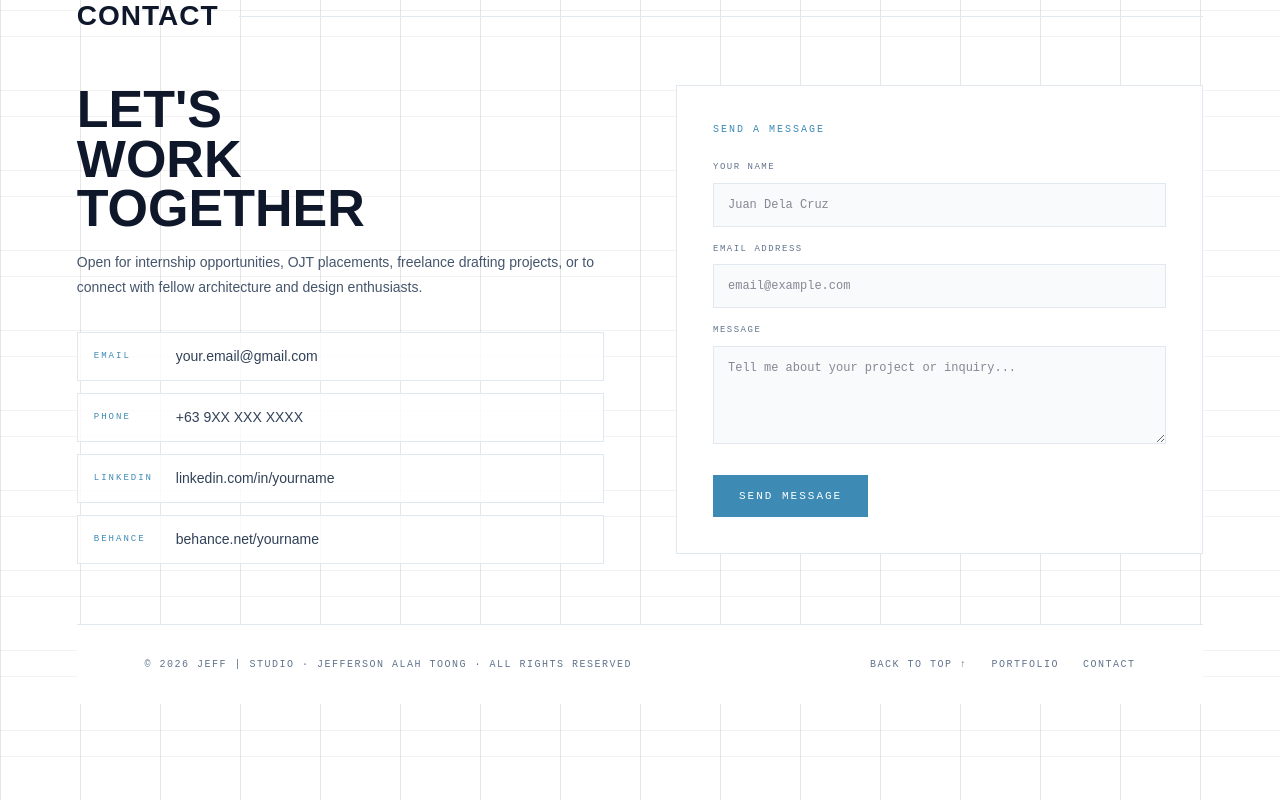
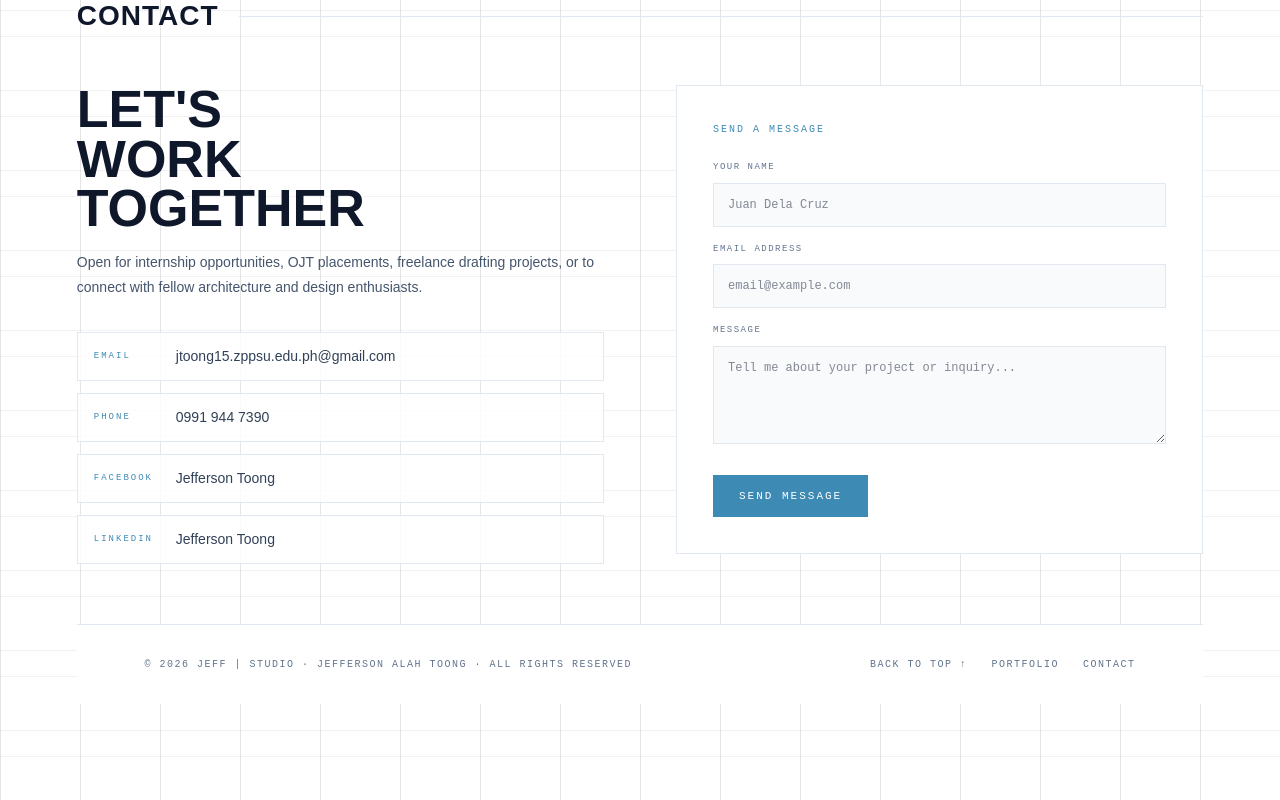
Before and after one commit to Cipher-Syntax/Jeff-Studio, a React (Vite) app: page / in a window 1280 px wide. Shown: the part 3110-3910 px from the top of the page. Built offline with nearby package versions, Linux system fonts and the light colour scheme.

Commit message:
feat: update contact info and enable formspree integration

```diff
--- a/src/features/portfolio/components/ContactSection.jsx
+++ b/src/features/portfolio/components/ContactSection.jsx
@@ -2,10 +2,10 @@ import SectionHeader from './SectionHeader';
 import Footer from '../../../components/common/Footer';
 
 const contacts = [
-    { label: 'Email', value: 'your.email@gmail.com', href: 'mailto:your@email.com' },
-    { label: 'Phone', value: '+63 9XX XXX XXXX', href: '#' },
-    { label: 'LinkedIn', value: 'linkedin.com/in/yourname', href: '#' },
-    { label: 'Behance', value: 'behance.net/yourname', href: '#' },
+    { label: 'Email', value: 'jtoong15.zppsu.edu.ph@gmail.com', href: 'mailto:jtoong15.zppsu.edu.ph@gmail.com' },
+    { label: 'Phone', value: '0991 944 7390', href: 'tel:09919447390' },
+    { label: 'Facebook', value: 'Jefferson Toong', href: 'https://www.facebook.com/orewajefu.desu' },
+    { label: 'LinkedIn', value: 'Jefferson Toong', href: 'https://www.linkedin.com/in/jefferson-toong-9b2726316' },
 ];
 
 const ContactSection = () => {
@@ -41,23 +41,27 @@ const ContactSection = () => {
                             <p className="font-mono text-[10px] tracking-[2px] text-[#3d8ab5] mb-6 uppercase">
                                 SEND A MESSAGE
                             </p>
-                            <div className="flex flex-col gap-4">
+                            <form
+                                action="https://formspree.io/f/your_form_id_here"
+                                method="POST"
+                                className="flex flex-col gap-4"
+                            >
                                 <div>
                                     <label className="block font-mono text-[9px] tracking-[1.5px] text-slate-500 dark:text-[#4a7f9a] mb-2 uppercase">Your Name</label>
-                                    <input className="w-full bg-slate-50 dark:bg-[#07111f] border border-slate-200 dark:border-[#1c4a6a] text-slate-900 dark:text-[#d8edf8] px-3.5 py-3 font-mono text-[12px] outline-none transition-colors duration-200 focus:border-[#3d8ab5] dark:focus:border-[#3d8ab5]" type="text" placeholder="Juan Dela Cruz" />
+                                    <input name="name" required className="w-full bg-slate-50 dark:bg-[#07111f] border border-slate-200 dark:border-[#1c4a6a] text-slate-900 dark:text-[#d8edf8] px-3.5 py-3 font-mono text-[12px] outline-none transition-colors duration-200 focus:border-[#3d8ab5] dark:focus:border-[#3d8ab5]" type="text" placeholder="Juan Dela Cruz" />
                                 </div>
                                 <div>
                                     <label className="block font-mono text-[9px] tracking-[1.5px] text-slate-500 dark:text-[#4a7f9a] mb-2 uppercase">Email Address</label>
-                                    <input className="w-full bg-slate-50 dark:bg-[#07111f] border border-slate-200 dark:border-[#1c4a6a] text-slate-900 dark:text-[#d8edf8] px-3.5 py-3 font-mono text-[12px] outline-none transition-colors duration-200 focus:border-[#3d8ab5] dark:focus:border-[#3d8ab5]" type="email" placeholder="email@example.com" />
+                                    <input name="email" required className="w-full bg-slate-50 dark:bg-[#07111f] border border-slate-200 dark:border-[#1c4a6a] text-slate-900 dark:text-[#d8edf8] px-3.5 py-3 font-mono text-[12px] outline-none transition-colors duration-200 focus:border-[#3d8ab5] dark:focus:border-[#3d8ab5]" type="email" placeholder="email@example.com" />
                                 </div>
                                 <div>
                                     <label className="block font-mono text-[9px] tracking-[1.5px] text-slate-500 dark:text-[#4a7f9a] mb-2 uppercase">Message</label>
-                                    <textarea className="w-full bg-slate-50 dark:bg-[#07111f] border border-slate-200 dark:border-[#1c4a6a] text-slate-900 dark:text-[#d8edf8] px-3.5 py-3 font-mono text-[12px] outline-none resize-y transition-colors duration-200 focus:border-[#3d8ab5] dark:focus:border-[#3d8ab5]" rows={4} placeholder="Tell me about your project or inquiry..."></textarea>
+                                    <textarea name="message" required className="w-full bg-slate-50 dark:bg-[#07111f] border border-slate-200 dark:border-[#1c4a6a] text-slate-900 dark:text-[#d8edf8] px-3.5 py-3 font-mono text-[12px] outline-none resize-y transition-colors duration-200 focus:border-[#3d8ab5] dark:focus:border-[#3d8ab5]" rows={4} placeholder="Tell me about your project or inquiry..."></textarea>
                                 </div>
-                                <button className="self-start bg-[#3d8ab5] text-white dark:text-[#07111f] font-mono text-[11px] tracking-[2px] px-[26px] py-[13px] mt-2 uppercase cursor-pointer transition-colors duration-200 hover:bg-[#88c8e8]">
+                                <button type="submit" className="self-start bg-[#3d8ab5] text-white dark:text-[#07111f] font-mono text-[11px] tracking-[2px] px-[26px] py-[13px] mt-2 uppercase cursor-pointer transition-colors duration-200 hover:bg-[#88c8e8]">
                                     Send Message
                                 </button>
-                            </div>
+                            </form>
                         </div>
                     </div>
                 </div>
```
